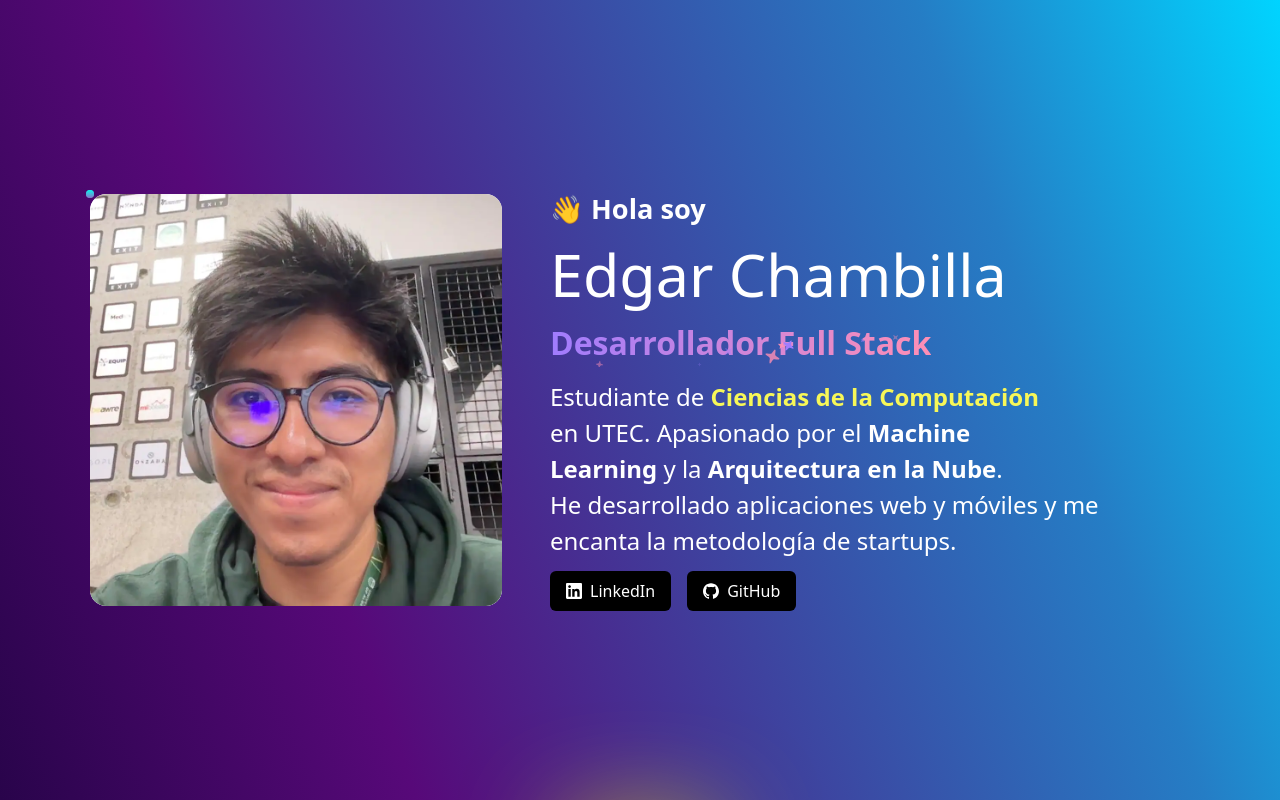
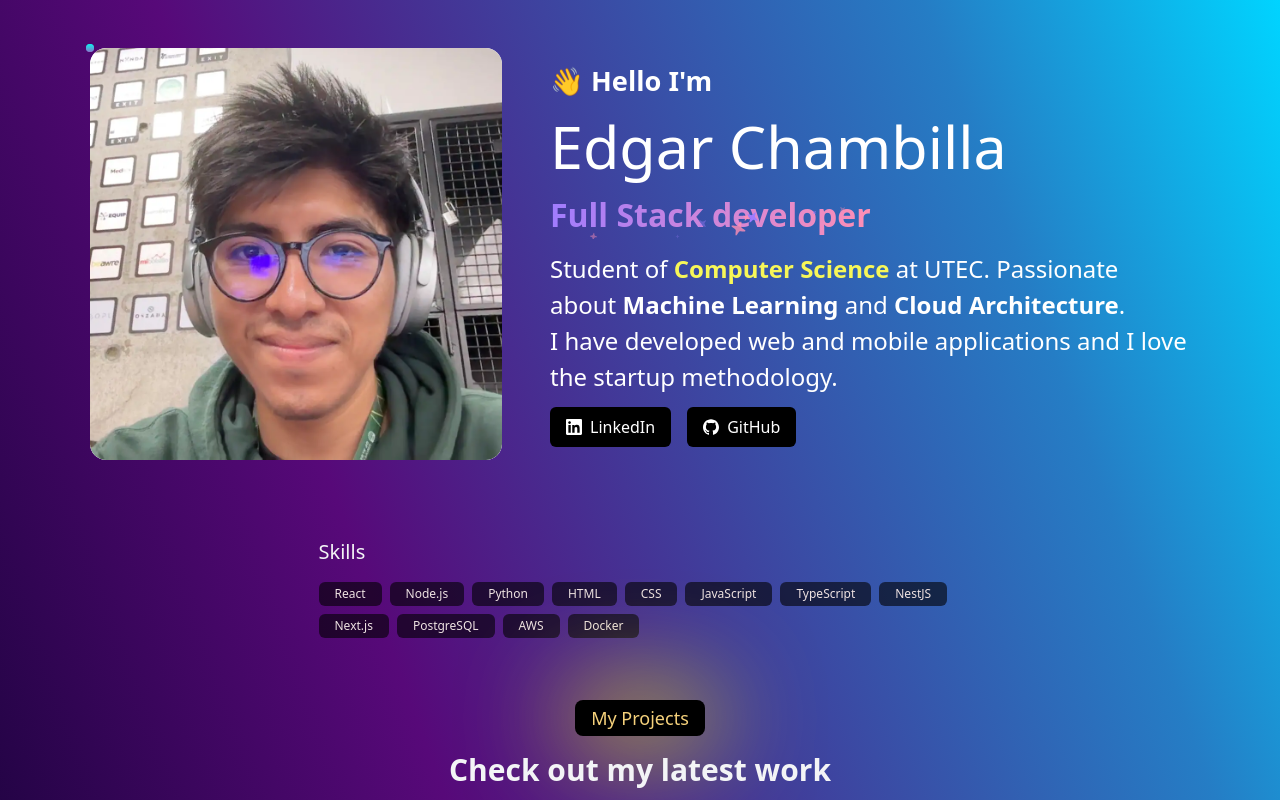
Before and after one commit to Edgar100800/Portfolio, a React (Create React App) app: page / in a window 1280 px wide. Shown: the top 800 px of the page. Built offline with nearby package versions, Linux system fonts and the light colour scheme.

Commit message:
Technologies added

```diff
--- a/src/App.css
+++ b/src/App.css
@@ -48,7 +48,7 @@ body {
 }
 
 .App-personal-description {
-    min-height: 100vh;
+    /* min-height: 100vh; */
     display: flex;
     flex-direction: column;
     align-items: center;
@@ -60,10 +60,26 @@ body {
         rgba(87, 9, 121, 1) 40%,
         rgba(37, 125, 197, 1) 81%,
         rgba(0, 212, 255, 1) 100%
-    ); */
+        ); */
 
-    font-size: calc(10px + 2vmin);
-    color: white;
+        font-size: calc(10px + 2vmin);
+        color: white;
+    }
+
+    @media (max-width: 640px) {
+        .App-personal-description {
+            /* align-items: flex-start; */
+        justify-content: flex-start;
+        padding-top: 12px;
+    }
+}
+
+.App-technologies {
+    min-height: 20vh;
+    display: flex;
+    flex-direction: column;
+    align-items: center;
+    justify-content: center;
 }
 
 .App-projects {
--- a/src/App.tsx
+++ b/src/App.tsx
@@ -1,6 +1,7 @@
 import About from "./ui/personal-information/About";
 import Contact from "./ui/personal-information/Contact";
 import Projects from "./ui/personal-information/Projects";
+import Tecnologies from "./ui/personal-information/Tecnologies";
 import "./App.css";
 
 function App() {
@@ -10,6 +11,9 @@ function App() {
                 <About />
             </div>
 
+            <div className="App-technologies">
+                <Tecnologies />
+            </div>
             <div className="App-projects">
                 <Projects />
             </div>
--- a/src/ui/personal-information/About.tsx
+++ b/src/ui/personal-information/About.tsx
@@ -6,8 +6,13 @@ import github from "../../static/icons/github.svg";
 import { NeonGradientCard } from "../../components/magicui/neon-gradient-card";
 import ioImage from "../../static/images/io.webp";
 import { LogoButton } from "../../components/buttons/logo-button";
+import Tecnologies from "./Tecnologies";
+
+
 
 const About: React.FC = () => {
+
+
     return (
         <div>
             <div className="flex flex-col
@@ -33,7 +38,7 @@ const About: React.FC = () => {
                         <BoxReveal boxColor={"#5046e6"} duration={0.7}>
                             <p className="text-[1.2rem] text-left font-normal sm:font-semibold
                                         sm:text-[1.7rem] ">
-                                👋 Hola soy
+                                👋 Hello I'm
                             </p>
                         </BoxReveal>
                         <BoxReveal boxColor={"#5046e6"} duration={0.7}>
@@ -45,7 +50,7 @@ const About: React.FC = () => {
 
                         <BoxReveal boxColor={"#5046e6"} duration={0.5}>
                             <SparklesText
-                                text="Desarrollador Full Stack"
+                                text="Full Stack developer"
                                 className="text-[1.8rem] text-left
                                            sm:text-[2rem] "
                             />
@@ -54,26 +59,27 @@ const About: React.FC = () => {
 
                     <BoxReveal boxColor={"#5046e6"} duration={0.5}>
                         <p className="text-[1.2rem] text-left font-light text-balance
-                                      sm:text-[1.5rem]">
-                            Estudiante de{" "}
+                                    sm:text-[1.5rem]">
+                            Student of{" "}
                             <span className="font-bold text-[#f7f758]">
-                                Ciencias de la Computación
+                                Computer Science
                             </span>{" "}
-                            en UTEC. Apasionado por el{" "}
+                            at UTEC. Passionate about{" "}
                             <span className="font-bold">
                                 {" "}
                                 Machine Learning{" "}
                             </span>
-                            y la{" "}
+                            and{" "}
                             <span className="font-bold">
-                                Arquitectura en la Nube
+                                Cloud Architecture
                             </span>
                             .
-                            <br /> He desarrollado aplicaciones web y móviles y
-                            me encanta la metodología de startups.
+                            <br /> I have developed web and mobile applications and
+                            I love the startup methodology.
                             {/* <span className="text-[#5046e6]">.</span> */}
                         </p>
                     </BoxReveal>
+
 
                     <BoxReveal boxColor={"#5046e6"} duration={0.5}>
                         <div className="flex flex-row gap-4">
@@ -90,6 +96,8 @@ const About: React.FC = () => {
                         </div>
                     </BoxReveal>
                 </div>
+
+                {/* <Tecnologies tecnologiesNames={tecnologies}/> */}
             </div>
         </div>
     );
--- /dev/null
+++ b/src/ui/personal-information/Tecnologies.tsx
@@ -0,0 +1,49 @@
+import React from "react";
+
+
+
+interface TecnologiesProps {
+  tecnologiesNames: string[];
+}
+
+function Box({ name }: { name: string }) {
+  return (
+    <div className="flex items-center w-min justify-center px-4 py-1 bg-[#000000] bg-opacity-60  rounded-md gap-2">
+      {/* <img src={globe} alt="logo" className="w-3 h-3" /> */}
+      <span className="text-[#eee2e2] text-xs">{name}</span>
+    </div>
+  );
+}
+
+function Tecnologies() {
+
+  const tecnologies = [
+    "React",
+    "Node.js",
+    "Python",
+    "HTML",
+    "CSS",
+    "JavaScript",
+    "TypeScript",
+    "NestJS",
+    "Next.js",
+    "PostgreSQL",
+    "AWS",
+    "Docker",
+  ];
+
+  return (
+    <div className="px-[14px] max-w-[671px]">
+      <h2 className="text-xl text-gray-100 mb-4 text-left">
+          Skills
+        </h2>
+      <div className="mt-4 flex flex-wrap gap-2 ">
+        {tecnologies.map((name, index) => (
+          <Box key={index} name={name} />
+        ))}
+      </div>
+    </div>
+  );
+}
+
+export default Tecnologies;
```
